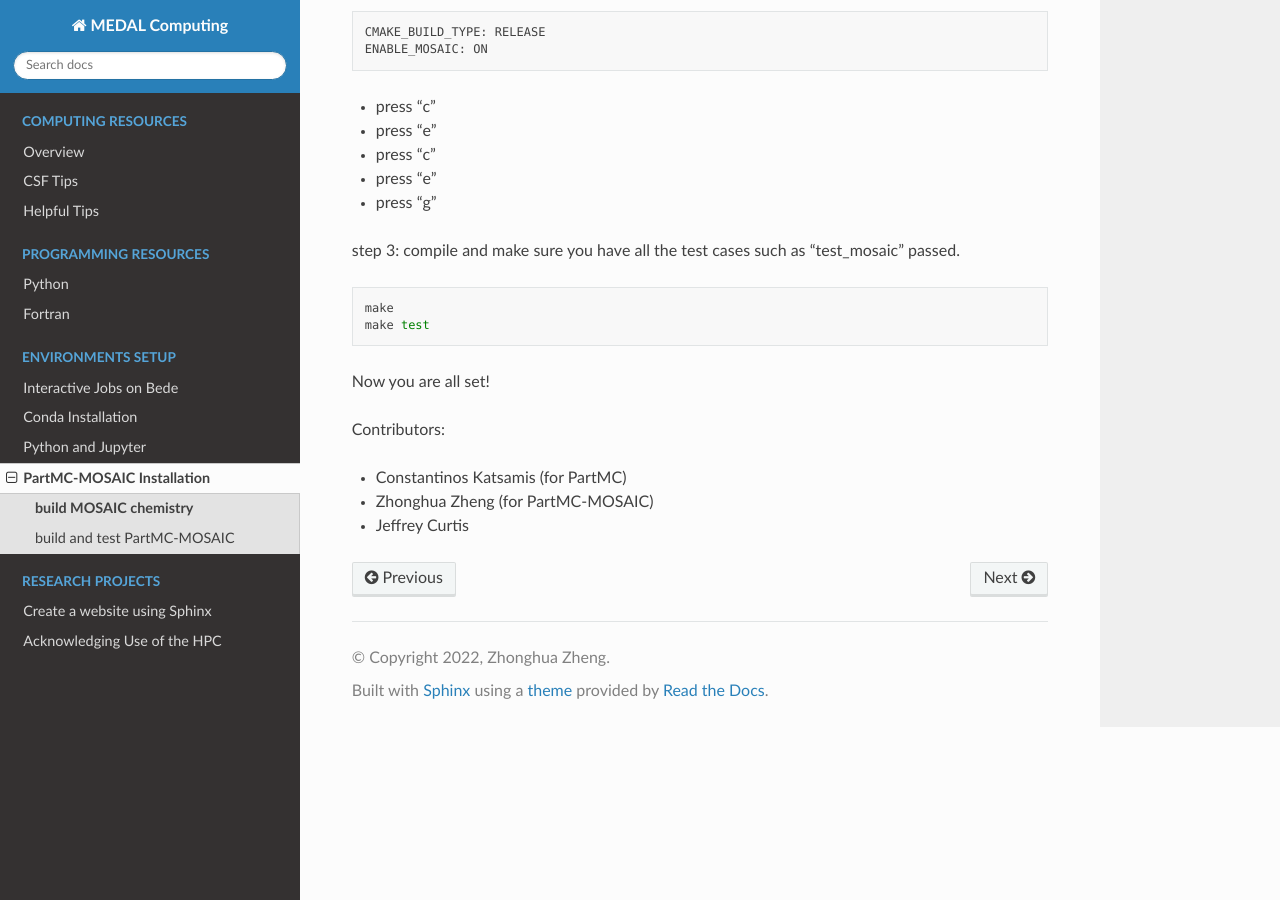
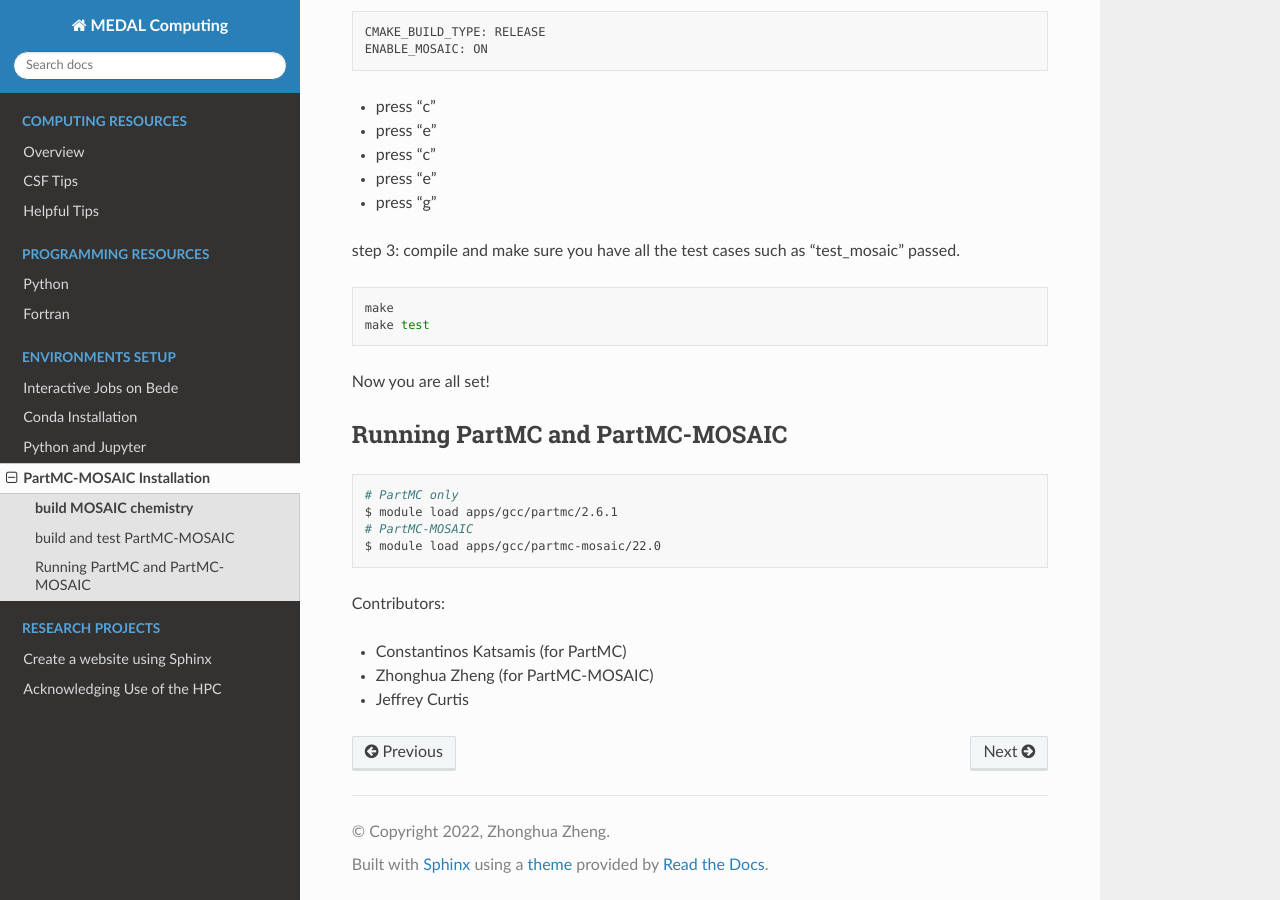
Before and after one commit to envdes/computing, a Sphinx documentation site: the page built from docs/pages/environments_setup/partmc_mosaic_installation.md, in a window 1280 px wide and 900 px high, scrolled down 1098 px. Built offline with Sphinx 7.4.7 and the Read the Docs theme 2.0.0, drawn with Linux system fonts in a browser that asks for light colours.

Commit message:
Update partmc_mosaic_installation.md

````diff
--- a/docs/pages/environments_setup/partmc_mosaic_installation.md
+++ b/docs/pages/environments_setup/partmc_mosaic_installation.md
@@ -65,9 +65,16 @@ make
 make test
 ```
 
+Now you are all set!
 
+## Running PartMC and PartMC-MOSAIC
 
-Now you are all set!
+```bash
+# PartMC only
+$ module load apps/gcc/partmc/2.6.1
+# PartMC-MOSAIC
+$ module load apps/gcc/partmc-mosaic/22.0
+```
 
 
 
````
